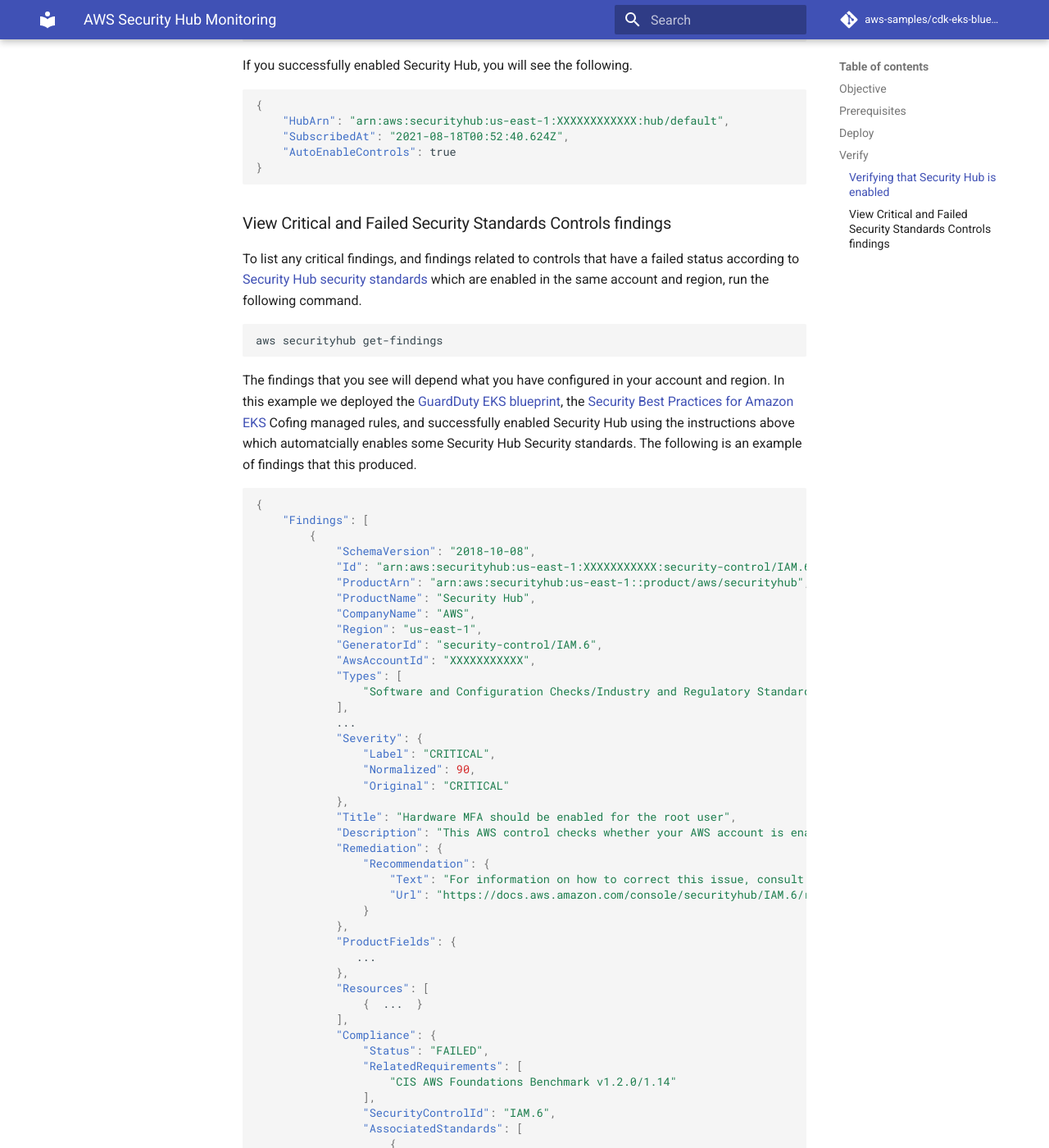
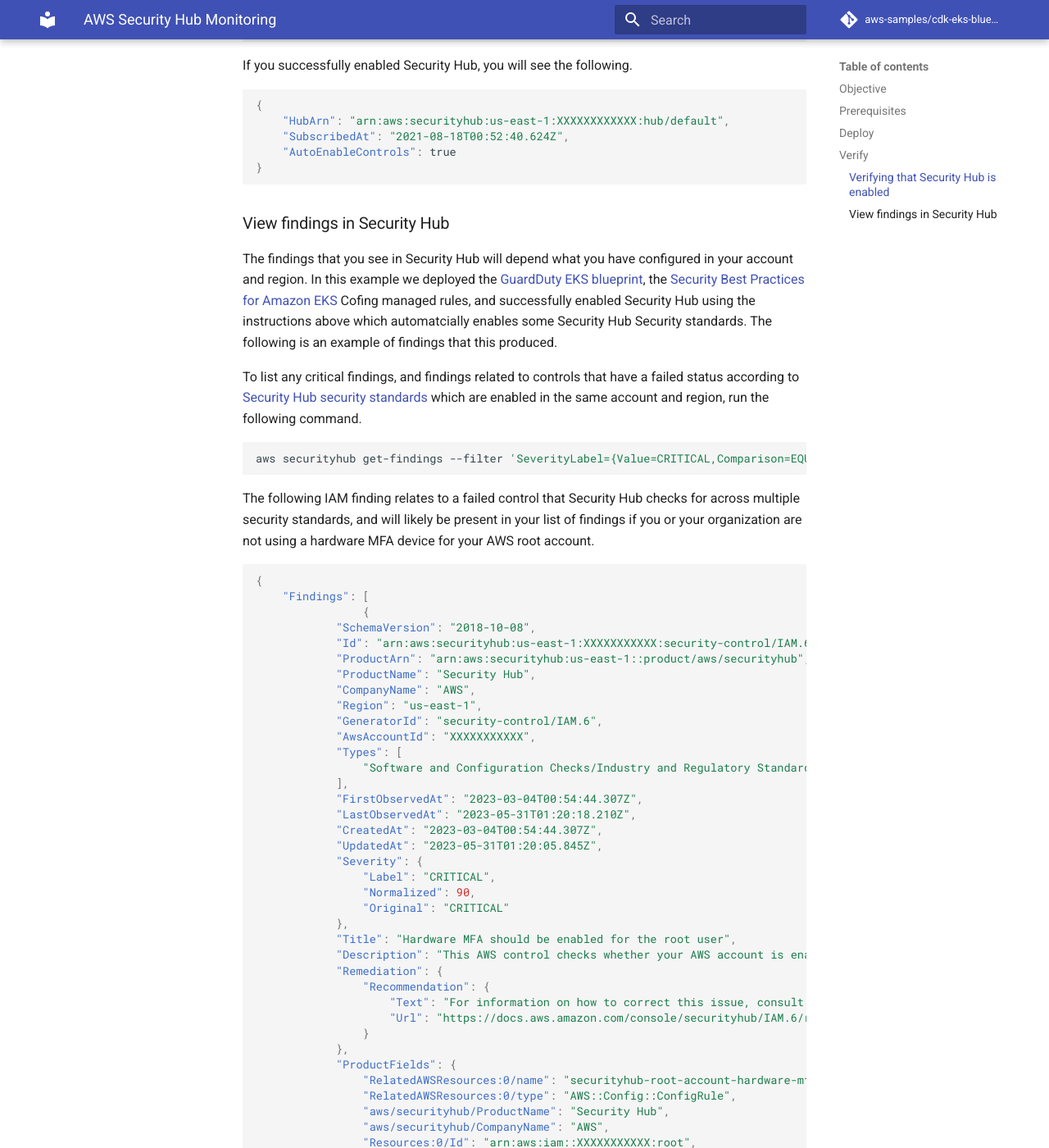
Before and after one commit to aws-samples/cdk-eks-blueprints-patterns, an MkDocs documentation site: the page built from docs/patterns/security/securityhub.md, in a window 1280 px wide and 1400 px high, scrolled down 1369 px. Shown: the whole window at 82% size. Built offline with MkDocs 1.6.1 and Material for MkDocs 9.7.7, drawn with Linux system fonts in a browser that asks for light colours; comment, search, counter and statistics services are not loaded; some of the changed text lies outside the part shown.

Commit message:
Some improvemements.

````diff
--- a/docs/patterns/security/securityhub.md
+++ b/docs/patterns/security/securityhub.md
@@ -48,22 +48,24 @@
 }
 ```
 
-### View Critical and Failed Security Standards Controls findings
+### View findings in Security Hub
+
+The findings that you see in Security Hub will depend what you have configured in your account and region. In this example we deployed the [GuardDuty EKS blueprint](guardduty.md), the [Security Best Practices for Amazon EKS](eks-config-rules.md) Cofing managed rules, and successfully enabled Security Hub using the instructions above which automatcially enables some Security Hub Security standards. The following is an example of findings that this produced.
 
 To list any critical findings, and findings related to controls that have a failed status according to [Security Hub security standards](https://docs.aws.amazon.com/securityhub/latest/userguide/securityhub-standards.html) which are enabled in the same account and region, run the following command.
 
 ```bash
-aws securityhub get-findings
+aws securityhub get-findings --filter 'SeverityLabel={Value=CRITICAL,Comparison=EQUALS},ComplianceStatus={Value=FAILED,Comparison=EQUALS}'
 ```
 
-The findings that you see will depend what you have configured in your account and region. In this example we deployed the [GuardDuty EKS blueprint](guardduty.md), the [Security Best Practices for Amazon EKS](eks-config-rules.md) Cofing managed rules, and successfully enabled Security Hub using the instructions above which automatcially enables some Security Hub Security standards. The following is an example of findings that this produced.
+The following IAM finding relates to a failed control that Security Hub checks for across multiple security standards, and will likely be present in your list of findings if you or your organization are not using a hardware MFA device for your AWS root account.
 
 ```json
 {
     "Findings": [
-        {
+                {
             "SchemaVersion": "2018-10-08",
-            "Id": "arn:aws:securityhub:us-east-1:XXXXXXXXXXX:security-control/IAM.6/finding/fc59f938-14be-4ee8-b91c-fb1ab510c243",
+            "Id": "arn:aws:securityhub:us-east-1:XXXXXXXXXXX:security-control/IAM.6/finding/494ffa38-0b6e-46d1-98f4-e605ec09d045",
             "ProductArn": "arn:aws:securityhub:us-east-1::product/aws/securityhub",
             "ProductName": "Security Hub",
             "CompanyName": "AWS",
@@ -73,7 +75,10 @@
             "Types": [
                 "Software and Configuration Checks/Industry and Regulatory Standards"
             ],
-            ...
+            "FirstObservedAt": "2023-03-04T00:54:44.307Z",
+            "LastObservedAt": "2023-05-31T01:20:18.210Z",
+            "CreatedAt": "2023-03-04T00:54:44.307Z",
+            "UpdatedAt": "2023-05-31T01:20:05.845Z",
             "Severity": {
                 "Label": "CRITICAL",
                 "Normalized": 90,
@@ -88,15 +93,33 @@
                 }
             },
             "ProductFields": {
-               ...
+                "RelatedAWSResources:0/name": "securityhub-root-account-hardware-mfa-enabled-24e3b344",
+                "RelatedAWSResources:0/type": "AWS::Config::ConfigRule",
+                "aws/securityhub/ProductName": "Security Hub",
+                "aws/securityhub/CompanyName": "AWS",
+                "Resources:0/Id": "arn:aws:iam::XXXXXXXXXXX:root",
+                "aws/securityhub/FindingId": "arn:aws:securityhub:us-east-1::product/aws/securityhub/arn:aws:securityhub:us-east-1:XXXXXXXXXXX:security-control/IAM.6/finding/494ffa38-0b6e-46d1-98f4-e605ec09d045"
             },
             "Resources": [
-                {  ...  }
+                {
+                    "Type": "AwsAccount",
+                    "Id": "AWS::::Account:XXXXXXXXXXX",
+                    "Partition": "aws",
+                    "Region": "us-east-1"
+                }
             ],
             "Compliance": {
                 "Status": "FAILED",
                 "RelatedRequirements": [
-                    "CIS AWS Foundations Benchmark v1.2.0/1.14"
+                    "CIS AWS Foundations Benchmark v1.2.0/1.14",
+                    "CIS AWS Foundations Benchmark v1.4.0/1.6",
+                    "NIST.800-53.r5 AC-2(1)",
+                    "NIST.800-53.r5 AC-3(15)",
+                    "NIST.800-53.r5 IA-2(1)",
+                    "NIST.800-53.r5 IA-2(2)",
+                    "NIST.800-53.r5 IA-2(6)",
+                    "NIST.800-53.r5 IA-2(8)",
+                    "PCI DSS v3.2.1/8.3.1"
                 ],
                 "SecurityControlId": "IAM.6",
                 "AssociatedStandards": [
@@ -105,10 +128,21 @@
                     },
                     {
                         "StandardsId": "standards/aws-foundational-security-best-practices/v/1.0.0"
+                    },
+                    {
+                        "StandardsId": "standards/cis-aws-foundations-benchmark/v/1.4.0"
+                    },
+                    {
+                        "StandardsId": "standards/nist-800-53/v/5.0.0"
+                    },
+                    {
+                        "StandardsId": "standards/pci-dss/v/3.2.1"
                     }
                 ]
             },
-            ...
+            "WorkflowState": "NEW",
+            "Workflow": {
+                "Status": "NEW"
             },
             "RecordState": "ACTIVE",
             "FindingProviderFields": {
@@ -120,10 +154,25 @@
                     "Software and Configuration Checks/Industry and Regulatory Standards"
                 ]
             }
-        },
+        }
+    ]
+}
+```
+
+Now search for a finding related to the Security Best Practices for Amazon EKS Config rules, run the following AWS CLI command.
+
+```bash
+aws securityhub get-findings --filters 'GeneratorId={Value="security-control/EKS.1", Comparison="EQUALS"}'
+```
+
+You might see a finding such as the following.
+
+```json
+{
+    "Findings": [
         {
             "SchemaVersion": "2018-10-08",
-            "Id": "arn:aws:securityhub:us-east-1:XXXXXXXXXXX:security-control/EKS.1/finding/cbb429cf-6fac-4cfc-9a62-d11eed3b367d",
+            "Id": "arn:aws:securityhub:us-east-1:XXXXXXXXXXX:security-control/EKS.1/finding/931a06d9-1b1d-431b-8b91-1ff86829b400",
             "ProductArn": "arn:aws:securityhub:us-east-1::product/aws/securityhub",
             "ProductName": "Security Hub",
             "CompanyName": "AWS",
@@ -133,7 +182,10 @@
             "Types": [
                 "Software and Configuration Checks/Industry and Regulatory Standards"
             ],
-            ...
+            "FirstObservedAt": "2023-05-09T10:34:36.736Z",
+            "LastObservedAt": "2023-05-30T10:27:41.205Z",
+            "CreatedAt": "2023-05-09T10:34:36.736Z",
+            "UpdatedAt": "2023-05-30T10:27:34.574Z",
             "Severity": {
                 "Label": "HIGH",
                 "Normalized": 70,
@@ -148,24 +200,55 @@
                 }
             },
             "ProductFields": {
-                ...
+                "RelatedAWSResources:0/name": "securityhub-eks-endpoint-no-public-access-f5aecad6",
+                "RelatedAWSResources:0/type": "AWS::Config::ConfigRule",
+                "aws/securityhub/ProductName": "Security Hub",
+                "aws/securityhub/CompanyName": "AWS",
+                "aws/securityhub/annotation": "Cluster Endpoint of starter-blueprint is Publicly accessible",
+                "Resources:0/Id": "arn:aws:eks:us-east-1:XXXXXXXXXXX:cluster/starter-blueprint",
+                "aws/securityhub/FindingId": "arn:aws:securityhub:us-east-1::product/aws/securityhub/arn:aws:securityhub:us-east-1:XXXXXXXXXXX:security-control/EKS.1/finding/931a06d9-1b1d-431b-8b91-1ff86829b400"
             },
             "Resources": [
                 {
-                    ...
+                    "Type": "AwsEksCluster",
+                    "Id": "arn:aws:eks:us-east-1:XXXXXXXXXXX:cluster/starter-blueprint",
+                    "Partition": "aws",
+                    "Region": "us-east-1"
                 }
             ],
             "Compliance": {
                 "Status": "FAILED",
+                "RelatedRequirements": [
+                    "NIST.800-53.r5 AC-21",
+                    "NIST.800-53.r5 AC-3",
+                    "NIST.800-53.r5 AC-3(7)",
+                    "NIST.800-53.r5 AC-4",
+                    "NIST.800-53.r5 AC-4(21)",
+                    "NIST.800-53.r5 AC-6",
+                    "NIST.800-53.r5 SC-7",
+                    "NIST.800-53.r5 SC-7(11)",
+                    "NIST.800-53.r5 SC-7(16)",
+                    "NIST.800-53.r5 SC-7(20)",
+                    "NIST.800-53.r5 SC-7(21)",
+                    "NIST.800-53.r5 SC-7(3)",
+                    "NIST.800-53.r5 SC-7(4)",
+                    "NIST.800-53.r5 SC-7(9)"
+                ],
                 "SecurityControlId": "EKS.1",
                 "AssociatedStandards": [
                     {
                         "StandardsId": "standards/aws-foundational-security-best-practices/v/1.0.0"
+                    },
+                    {
+                        "StandardsId": "standards/nist-800-53/v/5.0.0"
                     }
                 ]
             },
-            ...
-            "RecordState": "ARCHIVED",
+            "WorkflowState": "NEW",
+            "Workflow": {
+                "Status": "NEW"
+            },
+            "RecordState": "ACTIVE",
             "FindingProviderFields": {
                 "Severity": {
                     "Label": "HIGH",
@@ -175,7 +258,21 @@
                     "Software and Configuration Checks/Industry and Regulatory Standards"
                 ]
             }
-        },
+        }
+
+    ]
+}
+```
+
+To see any findings generated by GuardDuty in Security Hub, run the following command. If you completed the threat detection seciton of this module then you should have at least one.
+
+```bash
+aws securityhub get-findings --filters 'ProductName={Value="GuardDuty",Comparison="EQUALS"}'
+```
+
+```json
+{
+    "Findings": [
         {
             "SchemaVersion": "2018-10-08",
             "Id": "arn:aws:guardduty:us-east-1:XXXXXXXXXXX:detector/68b6db88cfef1e59333ecbccd8e816b5/finding/0ec437473c147f649d1437f94d615224",
@@ -222,4 +319,4 @@
 }
 ```
 
-If you deployed the [Amazon GuardDuty Protection EKS Blueprints pattern](https://github.com/aws-samples/cdk-eks-blueprints-patterns/blob/main/docs/patterns/security/guardduty.md) to the same account and region where you enabled Security Hub you should see a GuardDuty related finding like the last one in the above json list. The sample workload deployed with the [GuardDuty pattern](guardduty.md) which contains a privileged container is detected by GuardDuty which generates the `Kubernetes-PrivilegedContainer` finding and it is automatically sent to Security Hub where it can be viewed and triaged alongside other findings from different sources.
+If you deployed the [Amazon GuardDuty Protection EKS Blueprints pattern](https://github.com/aws-samples/cdk-eks-blueprints-patterns/blob/main/docs/patterns/security/guardduty.md) to the same account and region where you enabled Security Hub you should see a GuardDuty finding like the above. The sample workload deployed with the [GuardDuty pattern](guardduty.md) which contains a privileged container is detected by GuardDuty, which generates the `Kubernetes-PrivilegedContainer` finding. GuardDuty automatically sent this finding to Security Hub where it can be viewed and triaged.
````
